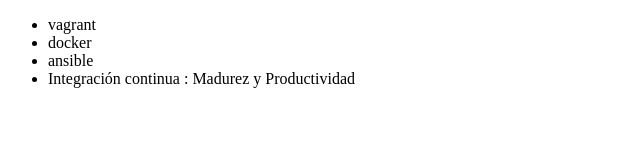
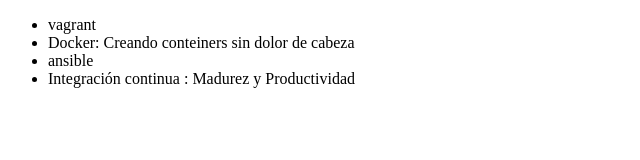
Before and after one commit to GiovanniMB/alura-git, a plain HTML site: page index.html in a window 1280 px wide. Shown: the whole page, without its empty margins (0-640 px from the left). Drawn offline with Linux system fonts and the light colour scheme.

Commit message:
se modifica descripcion

```diff
--- a/index.html
+++ b/index.html
@@ -9,7 +9,7 @@
 <body>
     <ul>
         <li>vagrant</li>
-        <li>docker</li>
+        <li>Docker: Creando conteiners sin dolor de cabeza</li>
         <li>ansible</li>
         <li>Integración continua : Madurez y Productividad</li>
     </ul>
```
